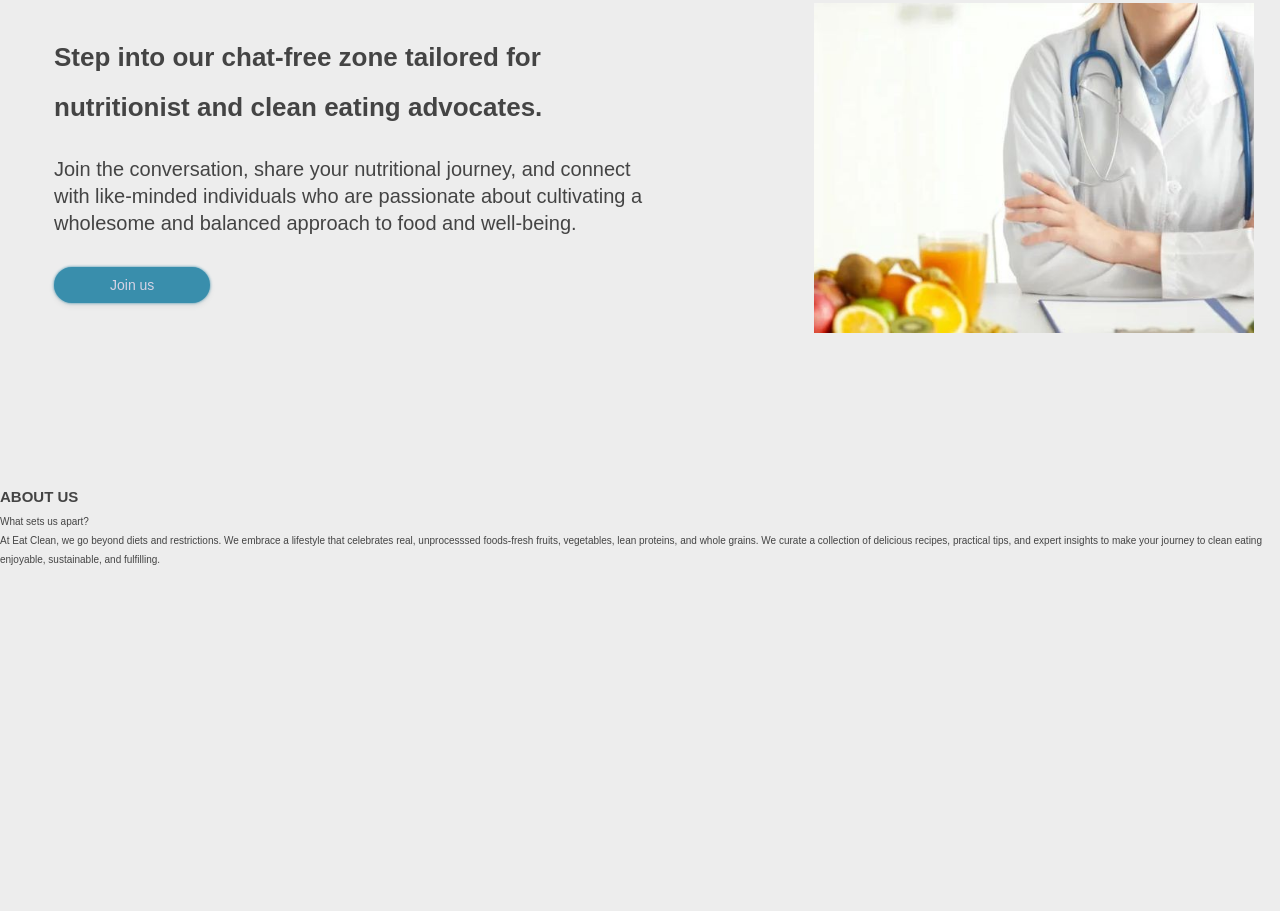
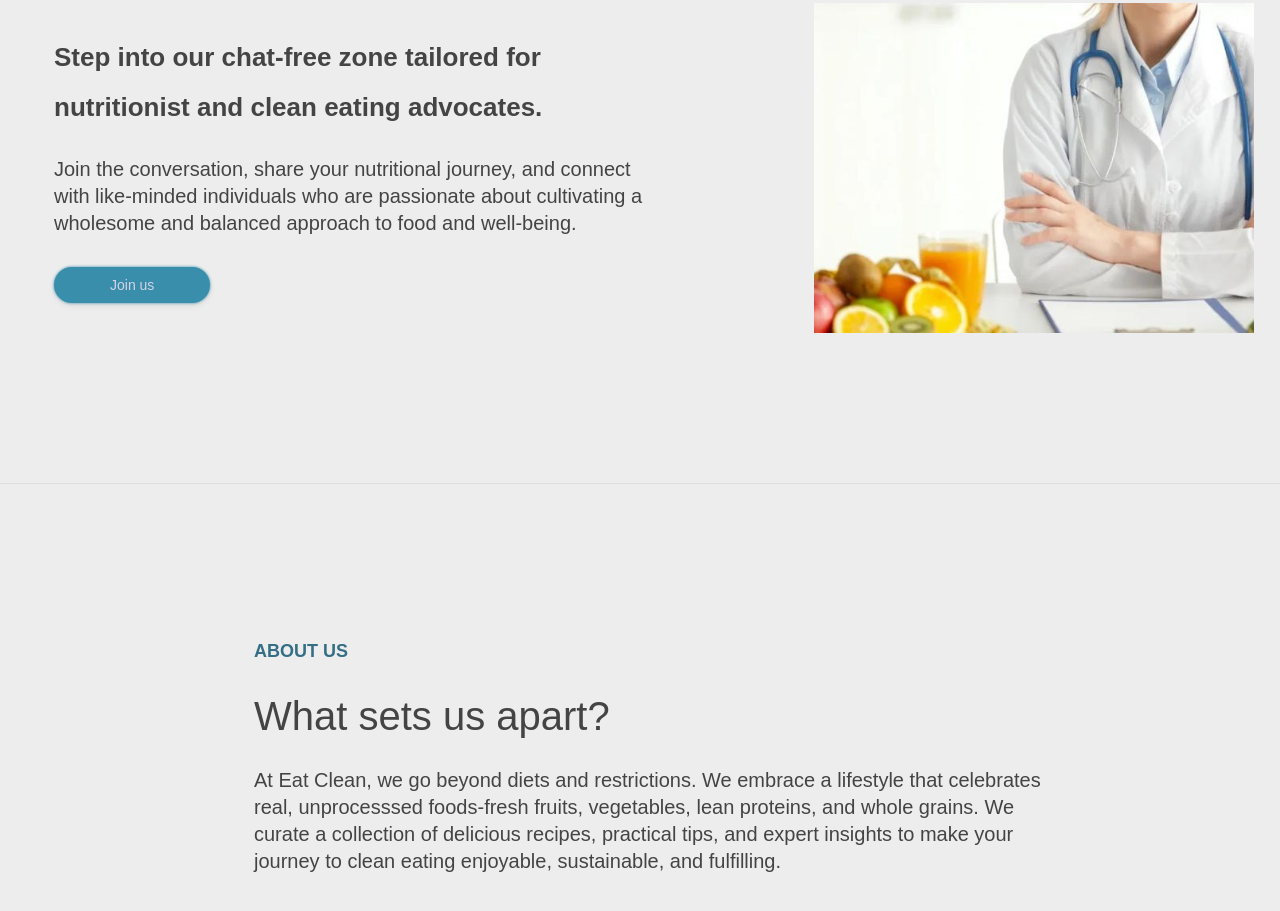
Before and after one commit to AhFarhadM/eat-clean, a plain HTML site: page index.html in a window 1280 px wide. Shown: the part 2885-3796 px from the top of the page. Before the commit the page ends 3454 px from the top, so only its background shows below. Drawn offline with Linux system fonts and the light colour scheme.

Commit message:
Add design to section about

```diff
--- a/index.html
+++ b/index.html
@@ -179,12 +179,12 @@
     </section>
     <!--SECTION ABOUT US-->
 
-    <section id="section-about-us">
-      <div>
-        <div>
-          <h2>ABOUT US</h2>
-          <p>What sets us apart?</p>
-          <p>
+    <section class="section" id="section-about-us">
+      <div class="about-us">
+        <div class="intro-header">
+          <h2 class="intro-title">ABOUT US</h2>
+          <p class="intro-description">What sets us apart?</p>
+          <p class="about-info">
             At Eat Clean, we go beyond diets and restrictions. We embrace a
             lifestyle that celebrates real, unprocesssed foods-fresh fruits,
             vegetables, lean proteins, and whole grains. We curate a collection
--- a/style.css
+++ b/style.css
@@ -401,3 +401,18 @@ header {
 .service-btn:hover {
   background-color: var(--color-secondary);
 }
+
+/* $$$$$$$$$ */
+/* section about */
+/* $$$$$$$$$ */
+
+.about-us {
+  width: 120rem;
+  margin-inline: auto;
+}
+
+.about-info {
+  margin-top: 2.4rem;
+  font-size: 2rem;
+  line-height: 1.35;
+}
```
